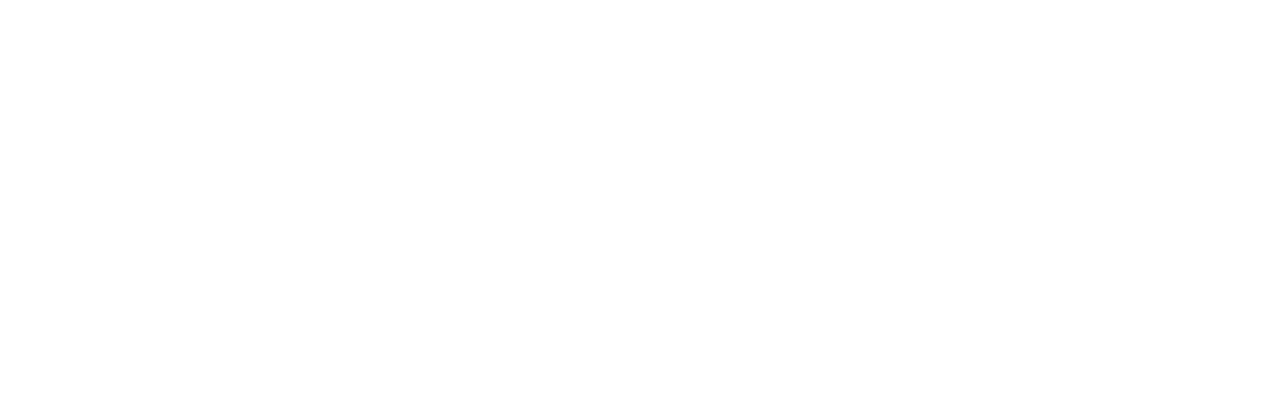
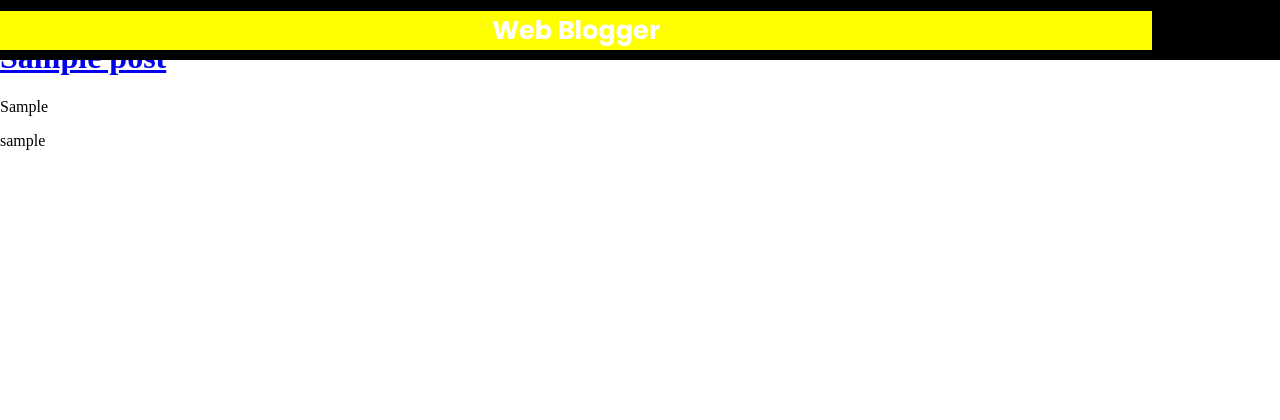
Before and after one commit to Ghanshyam-shaktawat/Code-Blogging, a Django app: page / in a window 1280 px wide. Before the commit the part shown is empty. Shown: the top 420 px of the page. Run offline with Django 4.2, Linux system fonts and the light colour scheme; tables that the repository leaves empty hold one stand-in row (values such as "Sample post").

Commit message:
Added base templates

```diff
--- a/core/admin.py
+++ b/core/admin.py
@@ -1,4 +1,7 @@
 from django.contrib import admin
 from .models import Post
 
+class PostAdmin(admin.ModelAdmin):
+    list_display = ['title', 'status', 'created_on']
+
 admin.site.register(Post)
--- /dev/null
+++ b/core/static/core/style.css
@@ -0,0 +1,53 @@
+@import url('https://fonts.googleapis.com/css2?family=Poppins:wght@300;400;500;600;700;800;900&display=swap');
+
+:root{
+    --bg-color: #000;
+    --primary-font: 'Poppins', sans-serif;
+}
+*{
+    box-sizing: border-box;
+}
+
+html, body{
+    margin: 0;
+    padding: 0;
+    font-size: 100%;
+}
+
+body{
+    background-color: #fff;
+    height: 1000px;
+}
+
+.main-header{
+    height: 60px;
+    width: 100%;
+    background-color: var(--bg-color);
+    position: fixed;
+    top: 0;
+    right: 0;
+    left: 0;
+    display: flex;
+    flex-direction: column;
+    justify-content: center;
+    align-items: flex-end;
+    padding: 0;
+}
+
+.logo-container{
+    align-self: flex-start;
+    width: 90%;
+    background-color: yellow;
+    display: flex;
+    flex-direction: column;
+    justify-content: center;
+    align-items: center;
+}
+
+.main-logo{
+    color: #fff;
+    font-size: 1.6rem;
+    font-weight: 700;
+    text-decoration: none;
+    font-family: var(--primary-font);
+}
--- a/core/urls.py
+++ b/core/urls.py
@@ -5,6 +5,4 @@ urlpatterns = [
     path('', views.index, name='index'),
     path('new_post', views.new_post, name='new-post'),
     path('<slug:slug>', views.detail_post, name='detail'),
-    # path('<int:post_id>', views.detailPost, name='detailPost'),
-    # path('newpost/', views.newPost, name='newpost')
 ]
--- a/core/views.py
+++ b/core/views.py
@@ -5,7 +5,7 @@ from core.models import Post
 from core.forms import NewPostForm
 
 def index(request):
-    posts = Post.objects.filter(status=0).order_by('-created_on')
+    posts = Post.objects.filter(status=1).order_by('-created_on')
     context = {'posts': posts}
     return render(request, 'core/index.html', context)
 
--- /dev/null
+++ b/templates/core/base.html
@@ -0,0 +1,19 @@
+{% load static %}
+<!DOCTYPE html>
+<html lang="en">
+<head>
+    <meta charset="UTF-8">
+    <meta http-equiv="X-UA-Compatible" content="IE=edge">
+    <meta name="viewport" content="width=device-width, initial-scale=1.0">
+    <link rel="stylesheet" type="text/css" href="{% static 'core/style.css' %}">
+    <title>{% block title %}{% endblock %}</title>
+</head>
+<body>
+    <header class="main-header">
+        <div class="logo-container">
+            <a href="{% url 'index' %}" class="main-logo">Web Blogger</a>
+        </div>
+    </header>
+    {% block body %}{% endblock %}
+</body>
+</html>
--- a/templates/core/detail.html
+++ b/templates/core/detail.html
@@ -12,6 +12,7 @@
 </head>
 
 <body>
+    <a href="#">Create new post</a>
     <div class="body-wrapper">
         <article class="main-article">
             <header class="main-head">
--- a/templates/core/index.html
+++ b/templates/core/index.html
@@ -1,16 +1,9 @@
-<!DOCTYPE html>
-<html lang="en">
-<head>
-    <meta charset="UTF-8">
-    <meta http-equiv="X-UA-Compatible" content="IE=edge">
-    <meta name="viewport" content="width=device-width, initial-scale=1.0">
-    <title>Blogs</title>
-</head>
-<body>
+{% extends 'core/base.html' %}
+{% block body %}
+<a href="{% url 'new-post' %}">Create new post</a>
     {% for post in posts %}
     <a href="{% url 'detail' post.slug %}"><h1>{{ post.title }}</h1></a>
     <p>{{ post.snippets }}</p>
     <p>{{ post.slug }}</p>
     {% endfor %}
-</body>
-</html>
+{% endblock %}
```
